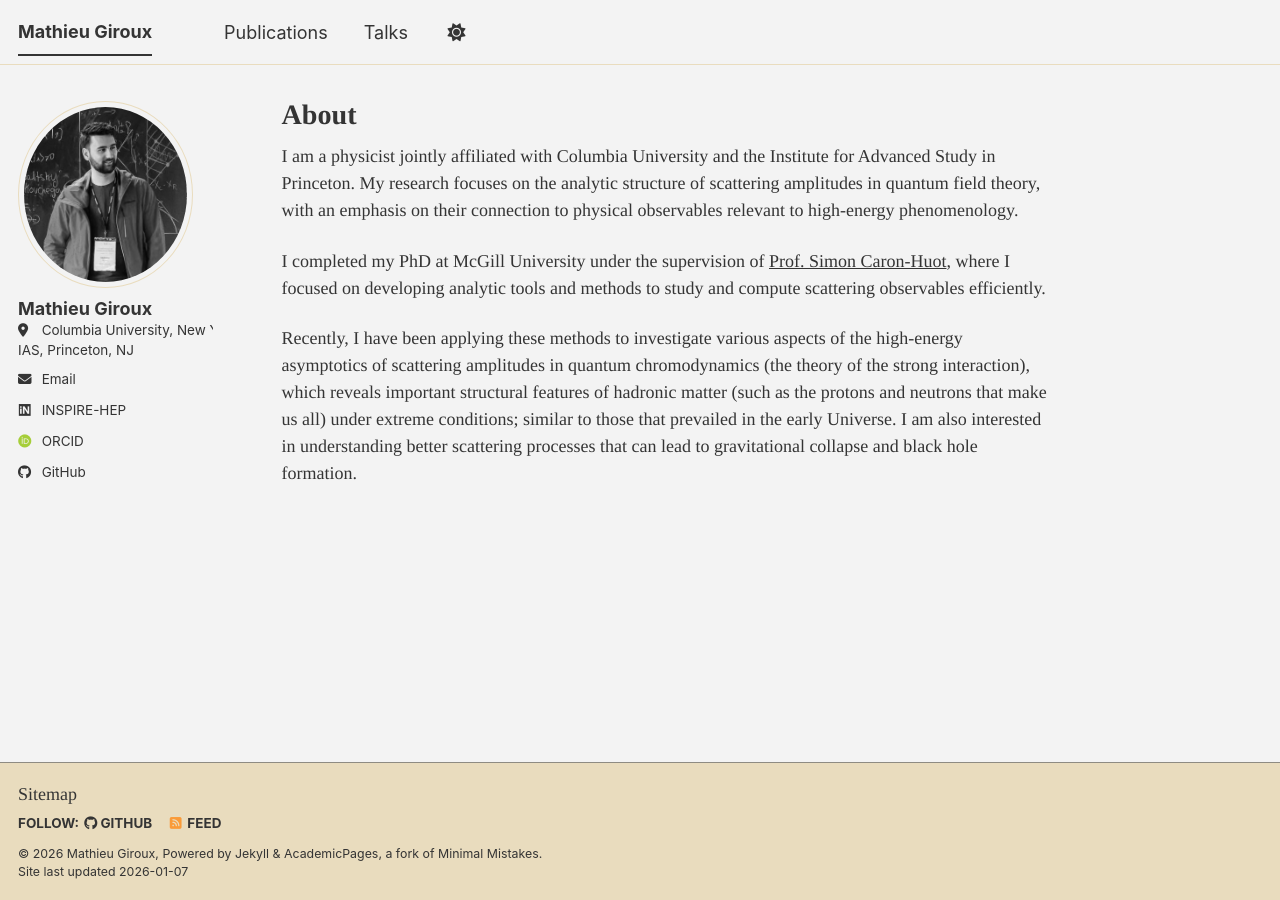
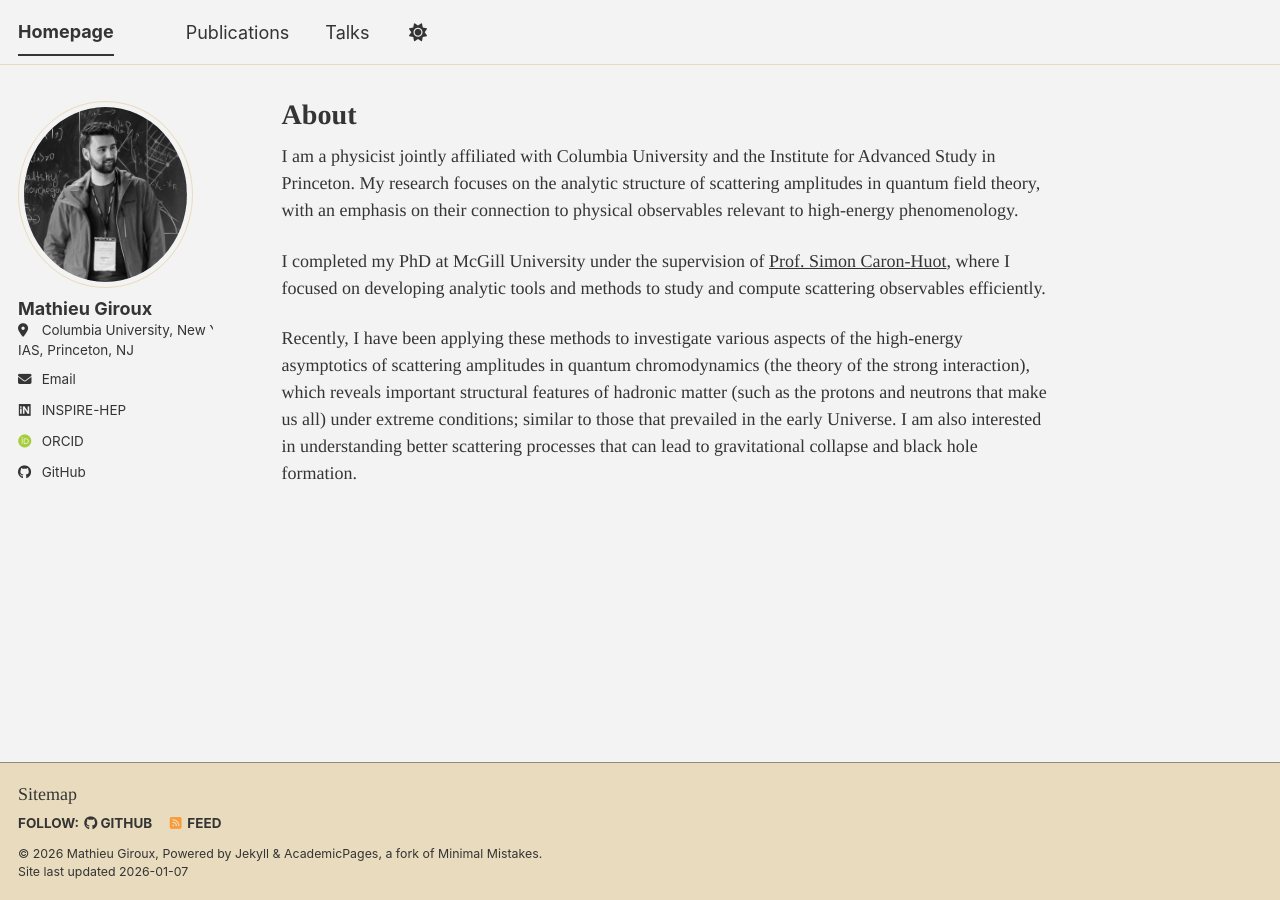
Before and after one commit to StrangeQuark007/StrangeQuark007.github.io, a Jekyll site: the page built from _pages/about.md, in a window 1280 px wide. Built offline with Jekyll 4.4.1, drawn with Linux system fonts in a browser that asks for light colours; some web fonts are replaced; a script bundle is joined from its source files by our own code; library files that are not in the unit come from our copies.

Commit message:
Update _config.yml

```diff
--- a/_config.yml
+++ b/_config.yml
@@ -9,7 +9,7 @@
 # Basic Site Settings
 locale                   : "en-US"
 site_theme               : "dirt" # The available themes options are "default", "air", "sunrise", "mint", "dirt" and "contrast"
-title                    : "Mathieu Giroux"
+title                    : "Homepage"
 title_separator          : "-"
 name                     : &name "Mathieu Giroux"
 description              : &description "Mathieu Giroux's Homepage"   # Update this with a general description of your site, this is the default if not overridden by a page
```
